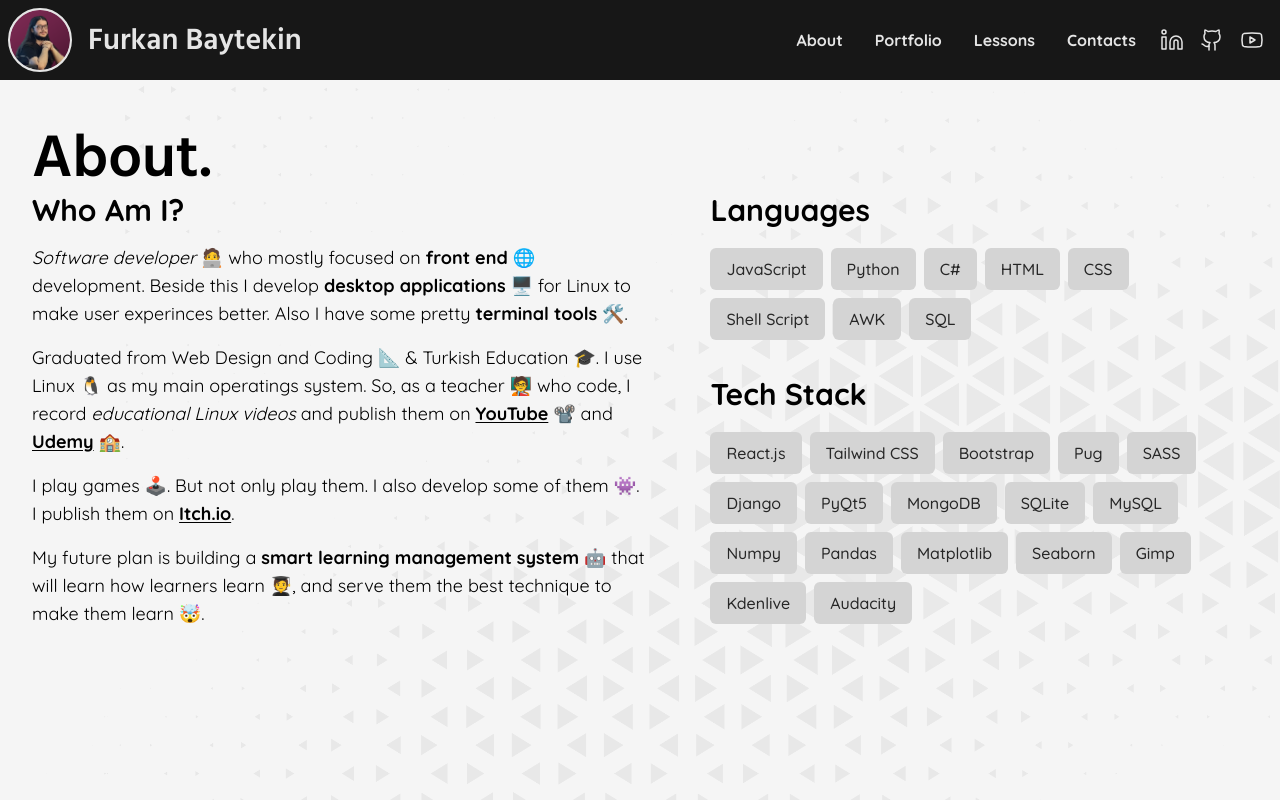
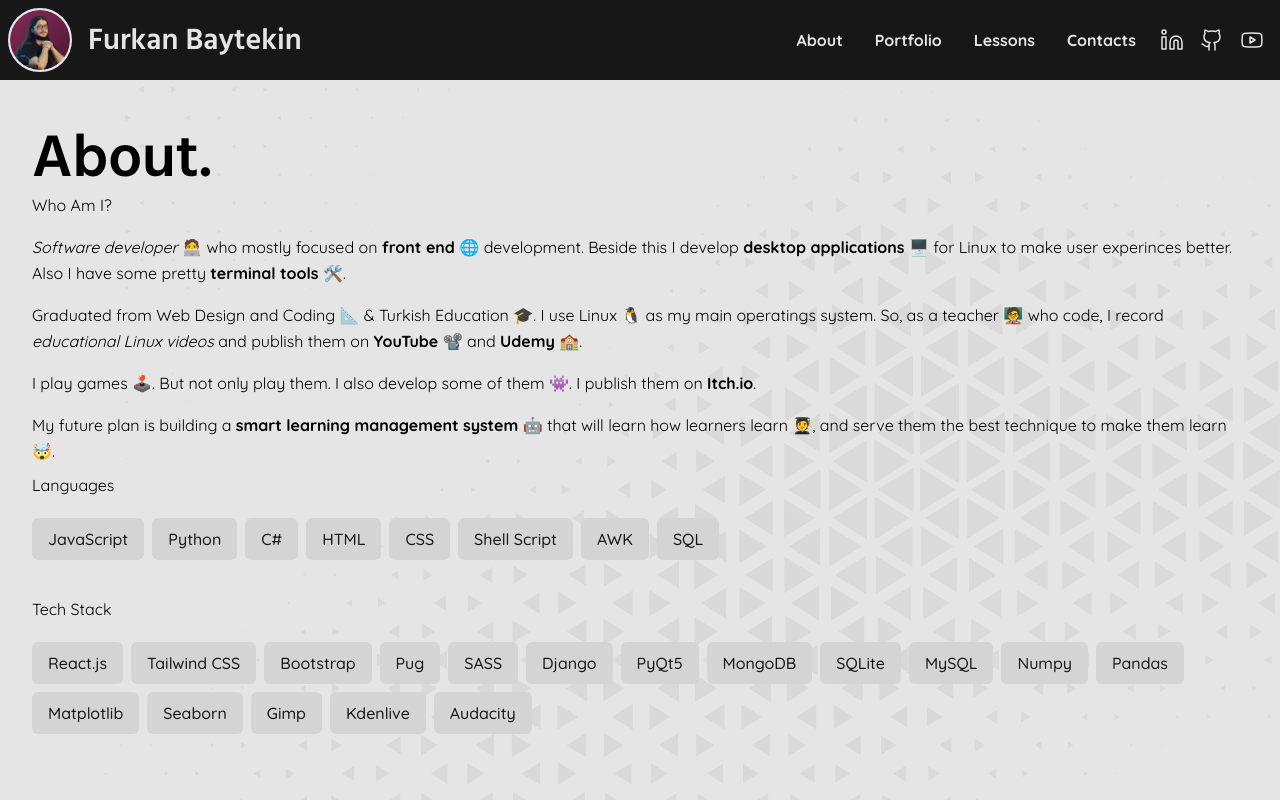
Before and after one commit to Elagoht/furkanbaytekin.dev, a React (Create React App) app: page /about in a window 1280 px wide. Built offline with nearby package versions, Linux system fonts and the light colour scheme.

Commit message:
feat: Lessons and Contacts

```diff
--- a/src/index.css
+++ b/src/index.css
@@ -5,12 +5,16 @@
 @tailwind components;
 
 @layer components {
+  ::-webkit-scrollbar {
+    display: none;
+  }
   html {
     font-family: 'Quicksand', sans-serif;
     @apply scroll-smooth leading-relaxed;
+
   }
   body {
-    @apply bg-neutral-100 bg-geometric-shapes bg-top bg-no-repeat bg-cover bg-fixed
+    @apply bg-geometric-shapes bg-top bg-no-repeat bg-cover bg-fixed bg-neutral-200 dark:bg-neutral-800 dark:text-neutral-200;
   }
   p, h1,h2,h3,h4,h5,h6 {
     @apply my-1
@@ -40,22 +44,22 @@
     font-family: 'Hind Siliguri', sans-serif;
     @apply font-semibold
   }
-  .project-container {
+  .content-container {
     @apply flex gap-8 max-md:flex-col
   }
-  .project-container h1 {
+  .content-container h1 {
     @apply text-3xl font-bold
   }
-  .project-container p {
+  .content-container p {
     @apply text-lg
   }
-  .project-container a {
+  .content-container a {
     @apply underline underline-offset-2
   }
-  .project-container a.button {
-    @apply border-2 font-medium no-underline border-neutral-800 rounded-md p-2 flex gap-2 items-center hover:bg-neutral-800 hover:text-neutral-200 transition-colors text-center;
+  .content-container a.button {
+    @apply border-2 font-medium no-underline border-neutral-800 dark:border-neutral-200 rounded-md p-2 flex gap-2 items-center hover:bg-neutral-800 dark:hover:bg-neutral-200 hover:text-neutral-200 dark:hover:text-neutral-800 transition-colors text-center;
   }
   .skill-box {
-    @apply font-medium bg-neutral-300 text-neutral-800 rounded-md py-2 px-4 flex gap-2 items-center transition-colors text-center;
+    @apply font-medium bg-neutral-300 dark:bg-neutral-900 text-neutral-900 dark:text-neutral-200 rounded-md py-2 px-4 flex gap-2 items-center transition-colors text-center;
   }
 }
```
